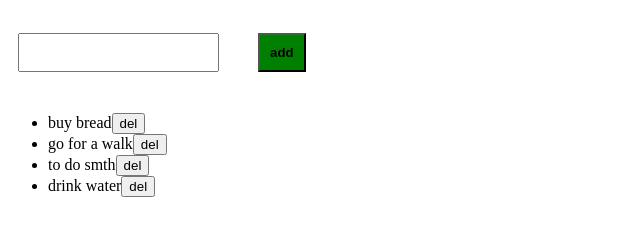
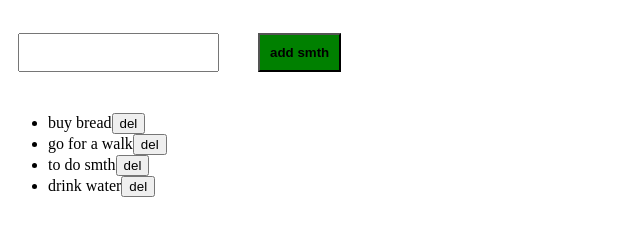
Before and after one commit to TM7777777/first-project, a plain HTML site: page index.html in a window 1280 px wide. Shown: the whole page, without its empty margins (0-640 px from the left). Drawn offline with Linux system fonts and the light colour scheme.

Commit message:
Changed button

```diff
--- a/index.html
+++ b/index.html
@@ -13,7 +13,7 @@
     <div>
         <input type="text" class="input">
         <button class="button">
-            <b>add</b>
+            <b>add smth</b>
         </button>
         <div>
             <ul class="ul">
```
